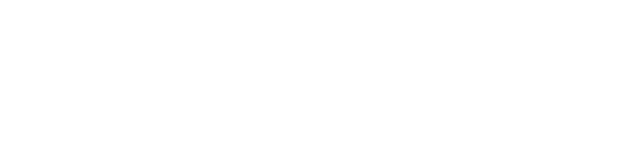
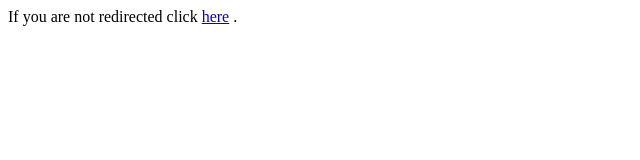
Before and after one commit to Tam741/www.tam741.online, a plain HTML site: page index.html in a window 1280 px wide. Shown: the whole page, without its empty margins (0-640 px from the left). Drawn offline with Linux system fonts and the light colour scheme.

Commit message:
Update index.html

```diff
--- a/index.html
+++ b/index.html
@@ -1,7 +1,15 @@
-<script type="text/javascript">
+
+<head>
+  <script type="text/javascript">
   // Check if the URL matches "tam741.online"
   if (window.location.hostname === "tam741.online") {
     // Redirect to the equivalent path on "mertek.ca"
     window.location.href = window.location.href.replace("tam741.online", "mertek.ca");
   }
 </script>
+</head>
+<body>
+  If you are not redirected click
+  <a href="#" onclick="window.location.href = window.location.href.replace('tam741.online', 'mertek.ca');">here</a>
+  .
+</body>
```
